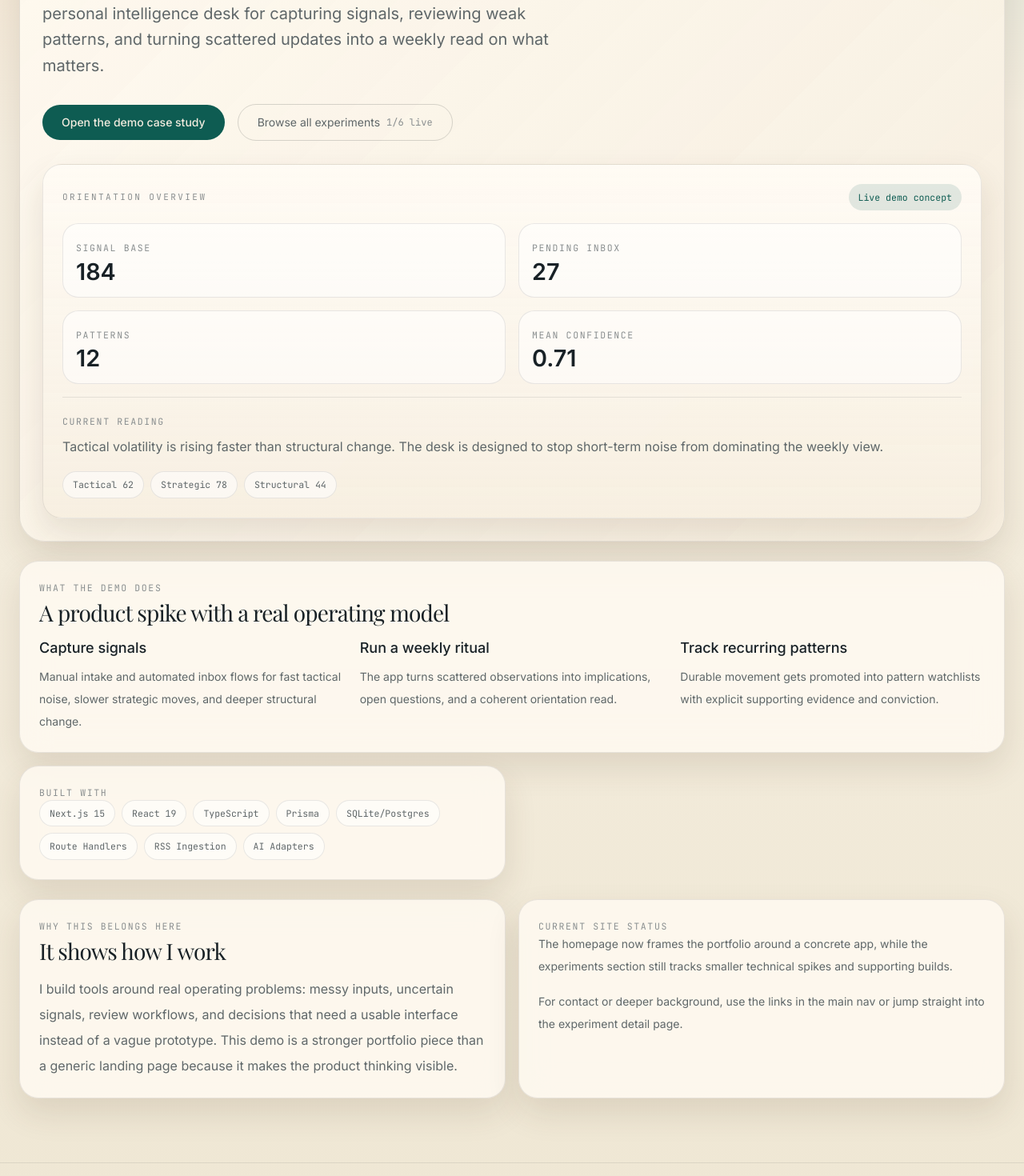
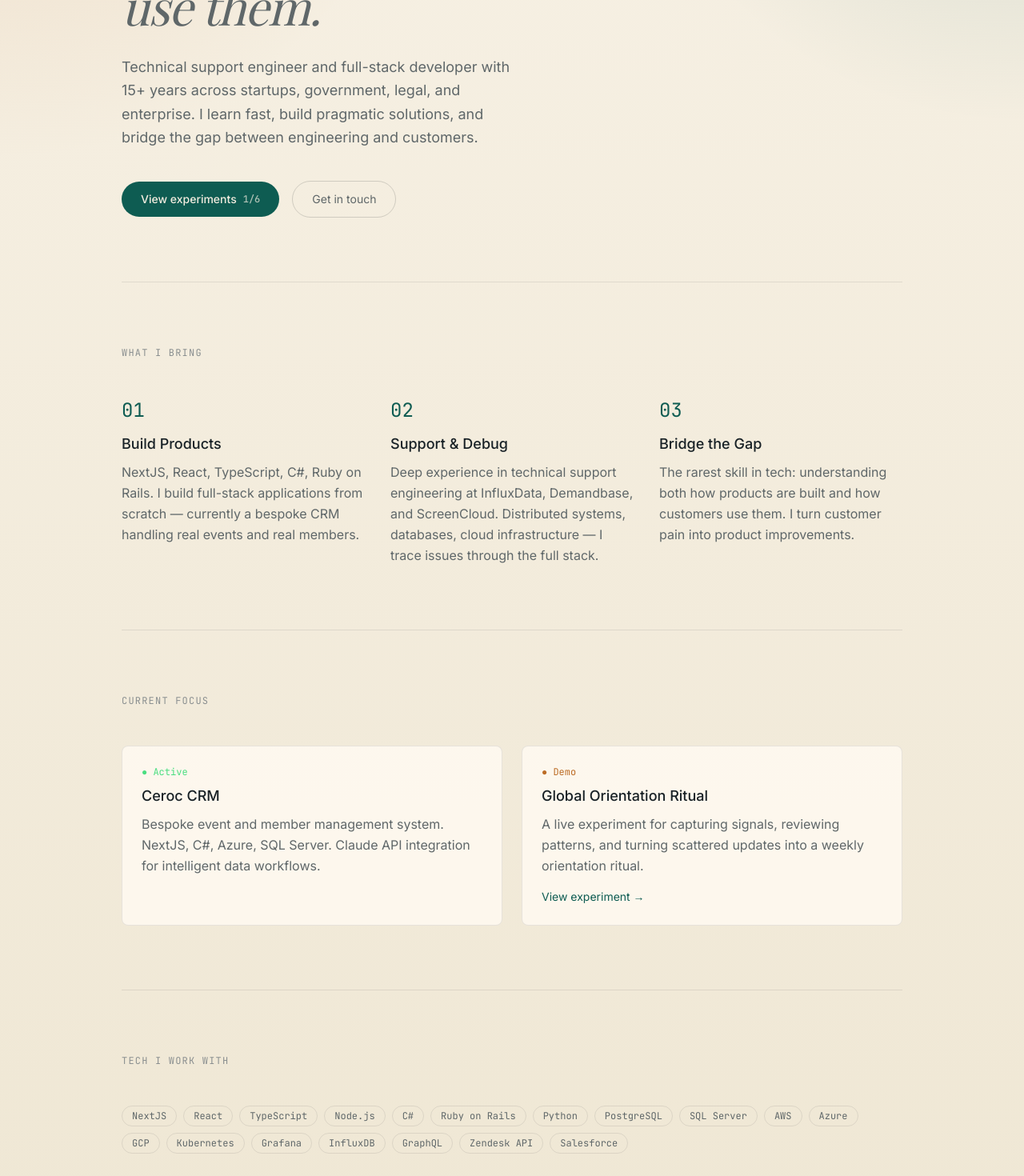
Before and after one commit to JayFliz/fliz-portfolio, a Next.js app: page / in a window 1280 px wide. Shown: the part 360-1830 px from the top of the page at 80% size. Built offline with nearby package versions, Linux system fonts and the light colour scheme; a web font is replaced by a local one.

Commit message:
test update, old homepage

```diff
--- a/src/app/page.tsx
+++ b/src/app/page.tsx
@@ -6,160 +6,143 @@ export default function Home() {
   const totalCount = experiments.length;
 
   return (
-    <div className="portfolio-shell">
-      <section className="hero-panel-grid">
-        <div className="hero-panel-copy">
-          <p className="mb-4 font-mono text-sm tracking-[0.28em] text-accent uppercase">
-            Fliz Portfolio / Demo Focus
+    <div className="mx-auto max-w-5xl px-6">
+      <section className="flex min-h-[70vh] flex-col justify-center py-20">
+        <p className="mb-4 font-mono text-sm tracking-widest text-accent uppercase">
+          Jay Greasley
         </p>
         <h1
-            className="max-w-4xl text-5xl leading-[0.96] tracking-tight md:text-7xl"
+          className="mb-6 text-5xl leading-tight tracking-tight md:text-6xl"
           style={{ fontFamily: "var(--font-display)" }}
         >
-            Showing the product, not just saying I can build one.
+          I build things,
+          <br />
+          then I help people
+          <br />
+          <span className="italic text-text-muted">use them.</span>
         </h1>
-          <p className="mt-6 max-w-2xl text-lg leading-relaxed text-text-muted md:text-xl">
-            This portfolio now leads with the Global Orientation Ritual demo: a
-            personal intelligence desk for capturing signals, reviewing weak
-            patterns, and turning scattered updates into a weekly read on what
-            matters.
+        <p className="mb-10 max-w-lg text-lg leading-relaxed text-text-muted">
+          Technical support engineer and full-stack developer with 15+ years
+          across startups, government, legal, and enterprise. I learn fast,
+          build pragmatic solutions, and bridge the gap between engineering
+          and customers.
         </p>
-          <div className="mt-8 flex flex-wrap items-center gap-4">
+        <div className="flex items-center gap-4">
           <Link
-              href="/experiments/global-orientation-ritual"
+            href="/experiments"
             className="inline-flex items-center gap-2 rounded-full bg-accent px-6 py-3 text-sm font-medium text-bg transition-colors hover:bg-accent-dim"
           >
-              Open the demo case study
+            View experiments
+            <span className="font-mono text-xs opacity-70">
+              {liveCount}/{totalCount}
+            </span>
           </Link>
-            <Link
-              href="/experiments"
+          <a
+            href="mailto:jay@fliz.co.uk"
             className="inline-flex items-center gap-2 rounded-full border border-border px-6 py-3 text-sm text-text-muted transition-colors hover:border-text-muted hover:text-text"
           >
-              Browse all experiments
-              <span className="font-mono text-xs text-text-faint">
-                {liveCount}/{totalCount} live
-              </span>
-            </Link>
+            Get in touch
+          </a>
         </div>
-        </div>
-        <div className="orientation-preview-card">
-          <div className="orientation-preview-header">
-            <span className="font-mono text-[11px] tracking-[0.22em] uppercase text-text-faint">
-              Orientation Overview
-            </span>
-            <span className="orientation-badge">Live demo concept</span>
-          </div>
-          <div className="orientation-stat-grid">
-            <div className="orientation-stat">
-              <span className="orientation-stat-label">Signal Base</span>
-              <strong>184</strong>
-            </div>
-            <div className="orientation-stat">
-              <span className="orientation-stat-label">Pending Inbox</span>
-              <strong>27</strong>
-            </div>
-            <div className="orientation-stat">
-              <span className="orientation-stat-label">Patterns</span>
-              <strong>12</strong>
-            </div>
-            <div className="orientation-stat">
-              <span className="orientation-stat-label">Mean Confidence</span>
-              <strong>0.71</strong>
-            </div>
-          </div>
-          <div className="orientation-reading">
-            <span className="orientation-stat-label">Current reading</span>
-            <p>
-              Tactical volatility is rising faster than structural change. The
-              desk is designed to stop short-term noise from dominating the
-              weekly view.
+      </section>
+
+      <section className="border-t border-border-subtle py-20">
+        <h2 className="mb-12 font-mono text-xs tracking-widest text-text-faint uppercase">
+          What I bring
+        </h2>
+        <div className="grid gap-8 md:grid-cols-3">
+          <div className="group">
+            <div className="mb-3 font-mono text-2xl text-accent">01</div>
+            <h3 className="mb-2 text-lg font-medium">Build Products</h3>
+            <p className="text-base leading-relaxed text-text-muted">
+              NextJS, React, TypeScript, C#, Ruby on Rails. I build full-stack
+              applications from scratch — currently a bespoke CRM handling real
+              events and real members.
             </p>
           </div>
-          <div className="flex flex-wrap gap-2">
-            {["Tactical 62", "Strategic 78", "Structural 44"].map((item) => (
-              <span key={item} className="orientation-pill">
-                {item}
-              </span>
-            ))}
+          <div className="group">
+            <div className="mb-3 font-mono text-2xl text-accent">02</div>
+            <h3 className="mb-2 text-lg font-medium">Support & Debug</h3>
+            <p className="text-base leading-relaxed text-text-muted">
+              Deep experience in technical support engineering at InfluxData,
+              Demandbase, and ScreenCloud. Distributed systems, databases,
+              cloud infrastructure — I trace issues through the full stack.
+            </p>
+          </div>
+          <div className="group">
+            <div className="mb-3 font-mono text-2xl text-accent">03</div>
+            <h3 className="mb-2 text-lg font-medium">Bridge the Gap</h3>
+            <p className="text-base leading-relaxed text-text-muted">
+              The rarest skill in tech: understanding both how products are
+              built and how customers use them. I turn customer pain into
+              product improvements.
+            </p>
           </div>
         </div>
       </section>
 
-      <section className="portfolio-section-grid">
-        <div className="portfolio-section-card portfolio-section-card-wide">
-          <p className="portfolio-kicker">What the demo does</p>
-          <h2 className="portfolio-section-title">A product spike with a real operating model</h2>
-          <div className="grid gap-5 md:grid-cols-3">
-            <div>
-              <h3 className="mb-2 text-lg font-medium">Capture signals</h3>
-              <p className="text-sm leading-7 text-text-muted">
-                Manual intake and automated inbox flows for fast tactical noise,
-                slower strategic moves, and deeper structural change.
+      <section className="border-t border-border-subtle py-20">
+        <h2 className="mb-12 font-mono text-xs tracking-widest text-text-faint uppercase">
+          Current focus
+        </h2>
+        <div className="grid gap-6 md:grid-cols-2">
+          <div className="rounded-lg border border-border-subtle bg-bg-surface p-6">
+            <div className="mb-2 font-mono text-xs text-live">● Active</div>
+            <h3 className="mb-2 text-lg font-medium">Ceroc CRM</h3>
+            <p className="text-base leading-relaxed text-text-muted">
+              Bespoke event and member management system. NextJS, C#, Azure, SQL
+              Server. Claude API integration for intelligent data workflows.
             </p>
           </div>
-            <div>
-              <h3 className="mb-2 text-lg font-medium">Run a weekly ritual</h3>
-              <p className="text-sm leading-7 text-text-muted">
-                The app turns scattered observations into implications, open
-                questions, and a coherent orientation read.
+          <div className="rounded-lg border border-border-subtle bg-bg-surface p-6">
+            <div className="mb-2 font-mono text-xs text-wip">● Demo</div>
+            <h3 className="mb-2 text-lg font-medium">Global Orientation Ritual</h3>
+            <p className="text-base leading-relaxed text-text-muted">
+              A live experiment for capturing signals, reviewing patterns, and
+              turning scattered updates into a weekly orientation ritual.
             </p>
-            </div>
-            <div>
-              <h3 className="mb-2 text-lg font-medium">Track recurring patterns</h3>
-              <p className="text-sm leading-7 text-text-muted">
-                Durable movement gets promoted into pattern watchlists with
-                explicit supporting evidence and conviction.
-              </p>
-            </div>
-          </div>
-        </div>
-
-        <div className="portfolio-section-card">
-          <p className="portfolio-kicker">Built with</p>
-          <div className="flex flex-wrap gap-2">
-            {[
-              "Next.js 15",
-              "React 19",
-              "TypeScript",
-              "Prisma",
-              "SQLite/Postgres",
-              "Route Handlers",
-              "RSS Ingestion",
-              "AI Adapters",
-            ].map((tech) => (
-              <span key={tech} className="portfolio-tag">
-                {tech}
-              </span>
-            ))}
+            <Link
+              href="/experiments/global-orientation-ritual"
+              className="mt-4 inline-flex text-sm text-accent transition-colors hover:text-accent-dim"
+            >
+              View experiment →
+            </Link>
           </div>
         </div>
       </section>
 
-      <section className="portfolio-section-grid">
-        <div className="portfolio-section-card">
-          <p className="portfolio-kicker">Why this belongs here</p>
-          <h2 className="portfolio-section-title">It shows how I work</h2>
-          <p className="text-base leading-8 text-text-muted">
-            I build tools around real operating problems: messy inputs,
-            uncertain signals, review workflows, and decisions that need a
-            usable interface instead of a vague prototype. This demo is a
-            stronger portfolio piece than a generic landing page because it
-            makes the product thinking visible.
-          </p>
-        </div>
-        <div className="portfolio-section-card">
-          <p className="portfolio-kicker">Current site status</p>
-          <div className="space-y-4 text-sm leading-7 text-text-muted">
-            <p>
-              The homepage now frames the portfolio around a concrete app,
-              while the experiments section still tracks smaller technical
-              spikes and supporting builds.
-            </p>
-            <p>
-              For contact or deeper background, use the links in the main nav
-              or jump straight into the experiment detail page.
-            </p>
-          </div>
+      <section className="border-t border-border-subtle py-20">
+        <h2 className="mb-12 font-mono text-xs tracking-widest text-text-faint uppercase">
+          Tech I work with
+        </h2>
+        <div className="flex flex-wrap gap-2">
+          {[
+            "NextJS",
+            "React",
+            "TypeScript",
+            "Node.js",
+            "C#",
+            "Ruby on Rails",
+            "Python",
+            "PostgreSQL",
+            "SQL Server",
+            "AWS",
+            "Azure",
+            "GCP",
+            "Kubernetes",
+            "Grafana",
+            "InfluxDB",
+            "GraphQL",
+            "Zendesk API",
+            "Salesforce",
+          ].map((tech) => (
+            <span
+              key={tech}
+              className="rounded-full border border-border-subtle px-3 py-1 font-mono text-xs text-text-muted"
+            >
+              {tech}
+            </span>
+          ))}
         </div>
       </section>
     </div>
```
Also changed, not shown: src/app/layout.tsx (+4 -4 lines). Lines whose indentation alone changed are shown as unchanged.
